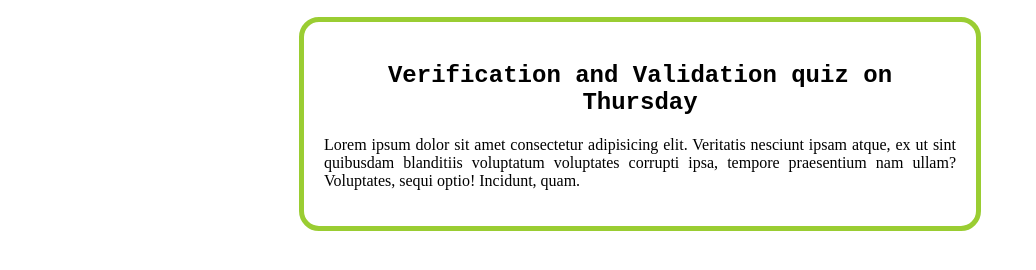
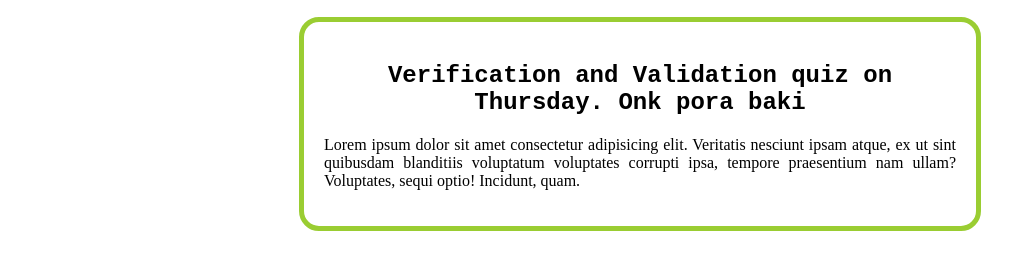
Before and after one commit to Saimul-Shanto/my-first-repo, a plain HTML site: page index.html in a window 1280 px wide. Shown: the part 306-576 px from the top of the page, without its empty margins (0-1036 px from the left). Drawn offline with Linux system fonts and the light colour scheme.

Commit message:
h2 modify

```diff
--- a/index.html
+++ b/index.html
@@ -13,7 +13,7 @@
         <h3>Md Saimul Haque Shanto <br>Department of Computer Science and Engineering <br>Study in Islamic University of Technology  </h3>
     </div>
     <div class="quiz">
-    <h2>Verification and Validation quiz on Thursday</h2>
+    <h2>Verification and Validation quiz on Thursday. Onk pora baki</h2>
     <p>Lorem ipsum dolor sit amet consectetur adipisicing elit. Veritatis nesciunt ipsam atque, ex ut sint quibusdam blanditiis voluptatum voluptates corrupti ipsa, tempore praesentium nam ullam? Voluptates, sequi optio! Incidunt, quam.</p>
     </div>
 </body>
```
